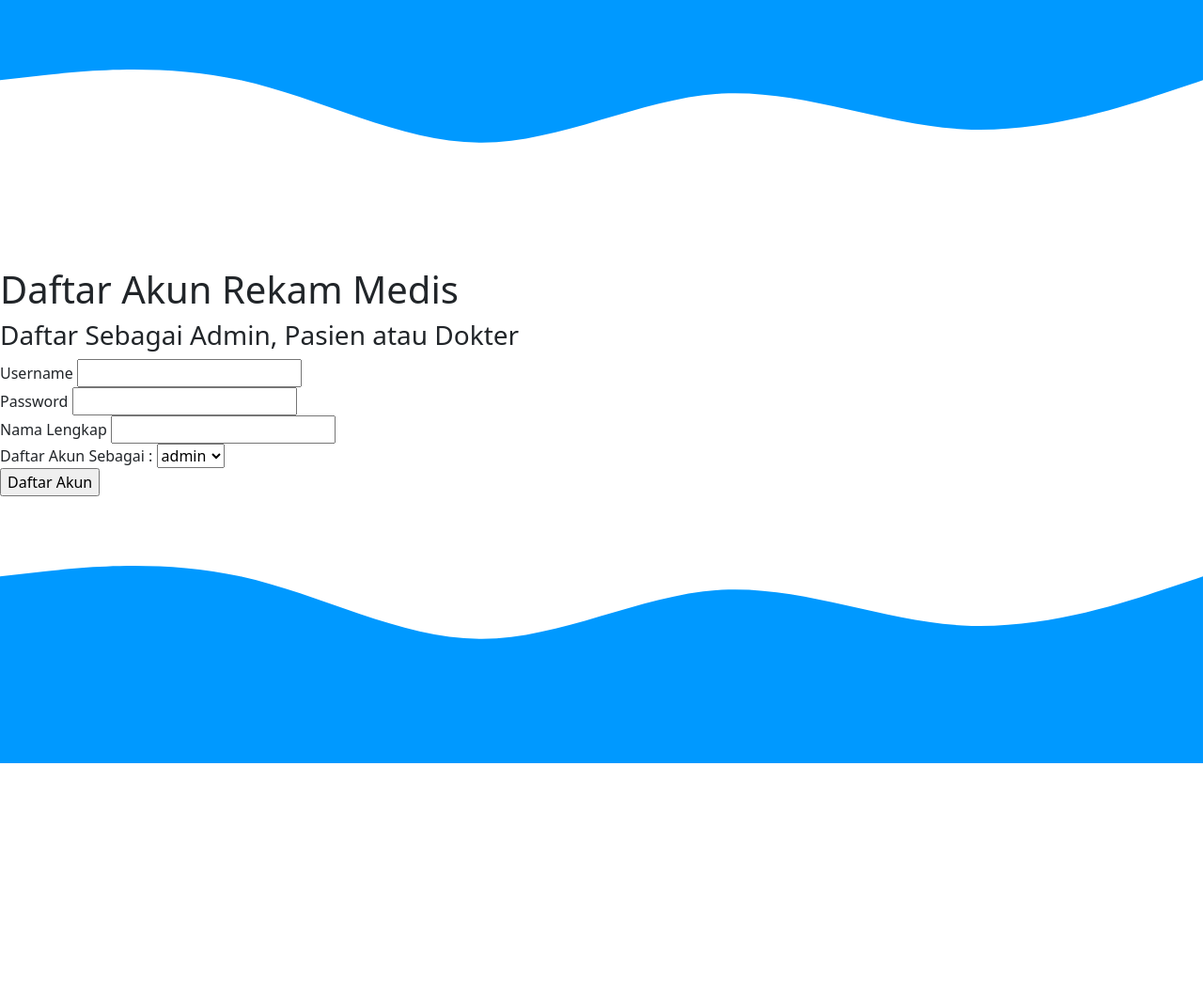
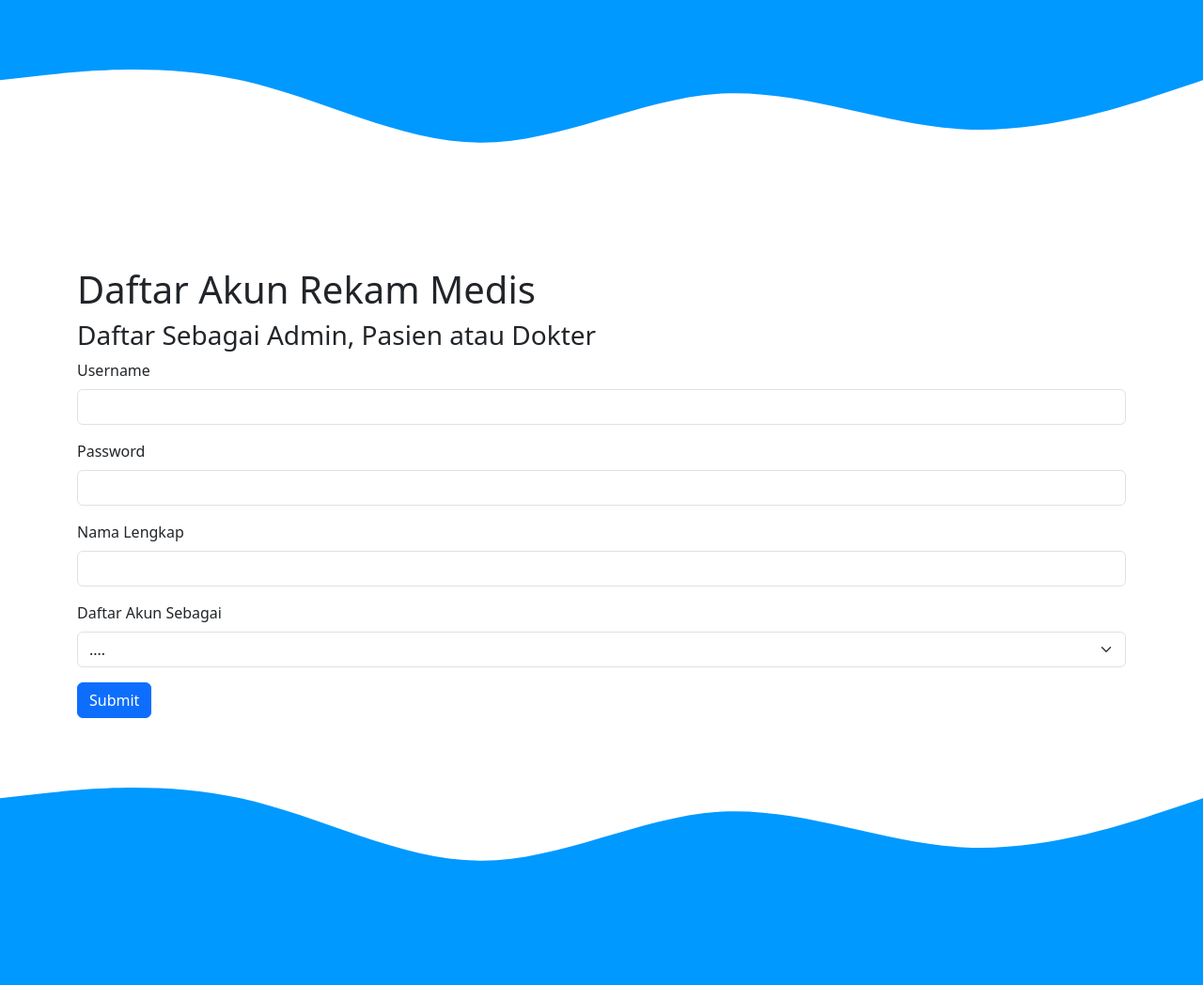
Before and after one commit to rabbaniqibar2302/rekam-medis-xii-rpl2, a PHP site: page /register.php in a window 1280 px wide. Shown: the whole page at 94% size. Before the commit the page ends 812 px from the top, so only its background shows below. Run offline with PHP 8.4, Linux system fonts and the light colour scheme.

Commit message:
rapiin regis, data admin

```diff
--- a/proses_login.php
+++ b/proses_login.php
@@ -51,6 +51,7 @@ if($user == "pasien"){
     ";
 }else{
     echo"
+
     <script>
     alert('USER TIDAK TERDAFTAR, SILAHKAN REGSITER');
     window.location.href = 'index.php';
--- a/register.php
+++ b/register.php
@@ -1,31 +1,30 @@
 <?php include 'template/header.php' ?>
-
+<div class="container">
     <h1>Daftar Akun Rekam Medis</h1>
     <h3>Daftar Sebagai Admin, Pasien atau Dokter</h3>
     <form action="add_regis.php" method="post">
-    <div>
-        <label>Username</label>
-        <input type="text" name="username">
+        <div class="mb-3">
+            <label class="form-label">Username</label>
+            <input type="text" class="form-control" name="username">
         </div>
-    <div>
-        <label>Password</label>
-        <input type="password" name="password">
+        <div class="mb-3">
+            <label class="form-label">Password</label>
+            <input type="password" class="form-control" name="password">
         </div>
-    <div>
-        <label>Nama Lengkap</label>
-        <input type="text" name="nama_lengkap">
+        <div class="mb-3">
+            <label class="form-label">Nama Lengkap</label>
+            <input type="text" class="form-control" name="nama_lengkap">
         </div>
-    <div>
-        <label>Daftar Akun Sebagai :</label>
-        <select name="role">
+        <div class="mb-3">
+            <label class="form-label">Daftar Akun Sebagai</label>
+            <select class="form-select" name="role">
+                <option selected>....</option>
                 <option value="admin">admin</option>
                 <option value="pasien">pasien</option>
                 <option value="dokter">dokter</option>
             </select>
         </div>
-    <div>
-        <input type="submit" value="Daftar Akun">
+        <button type="submit" class="btn btn-primary">Submit</button>
+    </form>
 </div>
-</form>
-
 <?php include 'template/footer.php' ?>
```
Also changed, not shown: admin/index.php (+25 -2 lines). Lines whose indentation alone changed are shown as unchanged.
